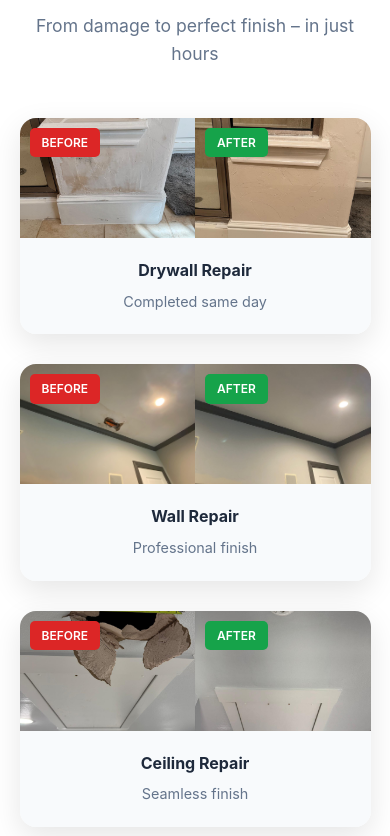
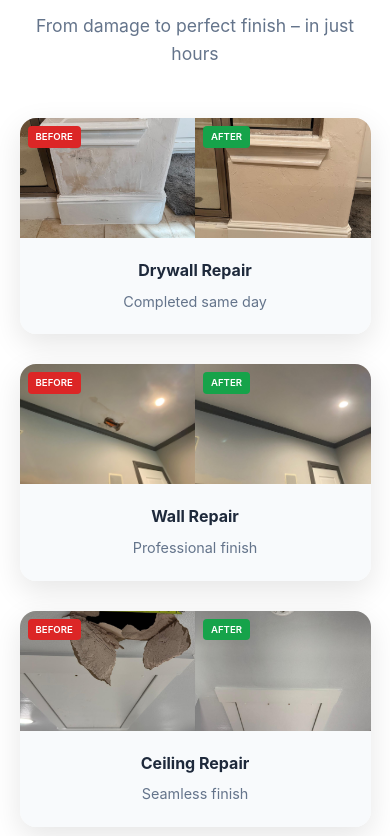
Before and after one commit to thuvo22/drywall-landing-page, a plain HTML site: page index.html in a window 390 px wide. Shown: the part 3628-4464 px from the top of the page. Drawn offline with Linux system fonts and the light colour scheme.

Commit message:
Smaller Before/After labels and smaller mobile logo

```diff
--- a/index.html
+++ b/index.html
@@ -589,11 +589,11 @@
 
         .gallery-label {
             position: absolute;
-            top: 10px;
-            left: 10px;
-            padding: 5px 12px;
-            border-radius: 5px;
-            font-size: 0.75rem;
+            top: 8px;
+            left: 8px;
+            padding: 3px 8px;
+            border-radius: 4px;
+            font-size: 0.6rem;
             font-weight: 600;
             text-transform: uppercase;
         }
@@ -727,7 +727,7 @@
             }
 
             .logo-img {
-                height: 75px !important;
+                height: 65px !important;
                 width: auto !important;
             }
 
```
